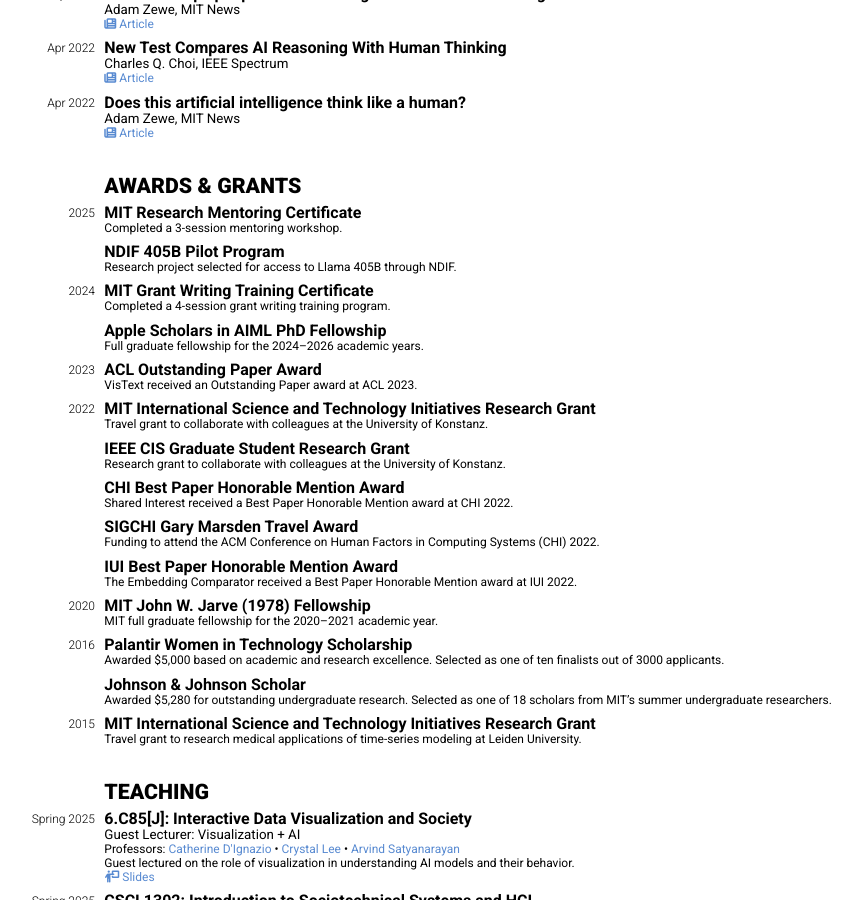
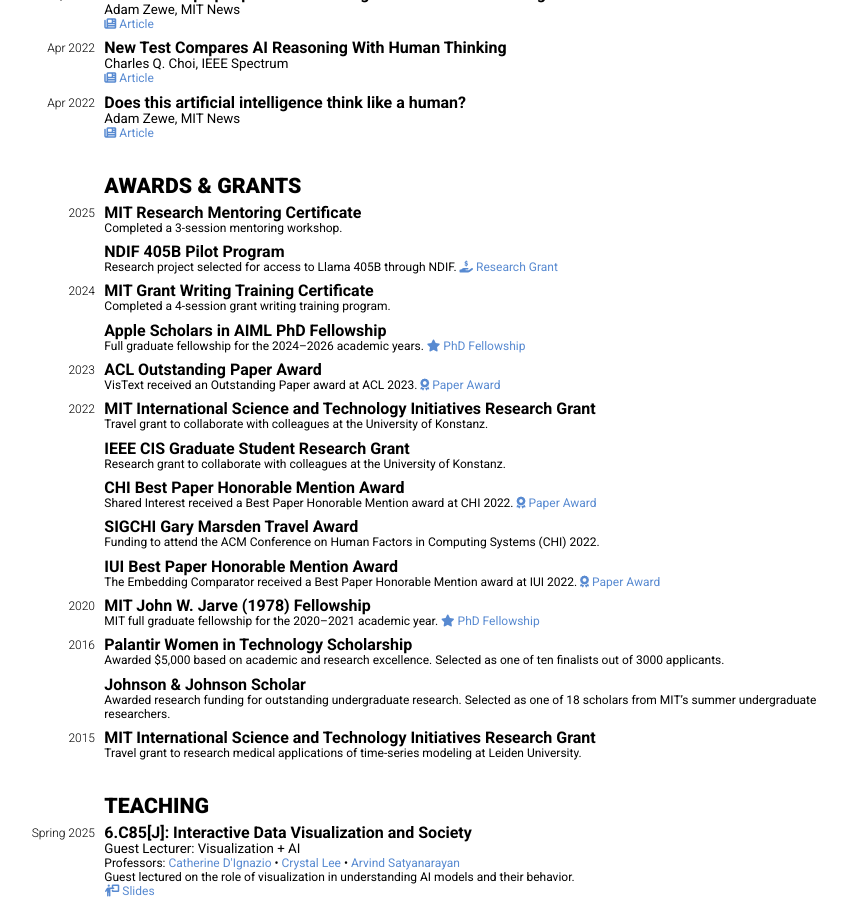
Before and after one commit to aboggust/aboggust.github.io, a Jekyll site: the page built from cv.markdown, in a window 1280 px wide and 900 px high, scrolled down 3290 px. Shown: the whole window, without its empty margins (216-1078 px from the left). Built offline with Jekyll 4.4.1, drawn with Linux system fonts in a browser that asks for light colours; nearby versions of some CDN libraries.

Commit message:
Add award links

```diff
--- a/_data/icons.yml
+++ b/_data/icons.yml
@@ -17,3 +17,6 @@ poster: <i class="fa-solid fa-person-chalkboard"></i>
 article: <i class="fa-solid fa-newspaper"></i>
 slides: <i class="fa-solid fa-person-chalkboard"></i>
 recording: <i class="fa-solid fa-video"></i>
+grant: <i class="fa-solid fa-hand-holding-dollar"></i>
+certificate: <i class="fa-solid fa-certificate"></i>
+star: <i class="fa-solid fa-star"></i>
--- a/cv.markdown
+++ b/cv.markdown
@@ -364,7 +364,12 @@ title: CV
             </div>
             <div class='content'>
                 <p class='title'>{{award.title}}</p>
-                <p class='context'>{{award.description}}</p>
+                <p class='context'>
+                    {{award.description}}
+                    {% if award.highlight %}
+                    <a href="{{award.link}}">{{site.data.icons[award.icon]}} {{award.type}}</a>
+                    {% endif %}
+                </p>
             </div>
         </div>
     {% endfor %}
```
Also changed, not shown: _data/awards.yml (+48 -15 lines), 1 other file.
